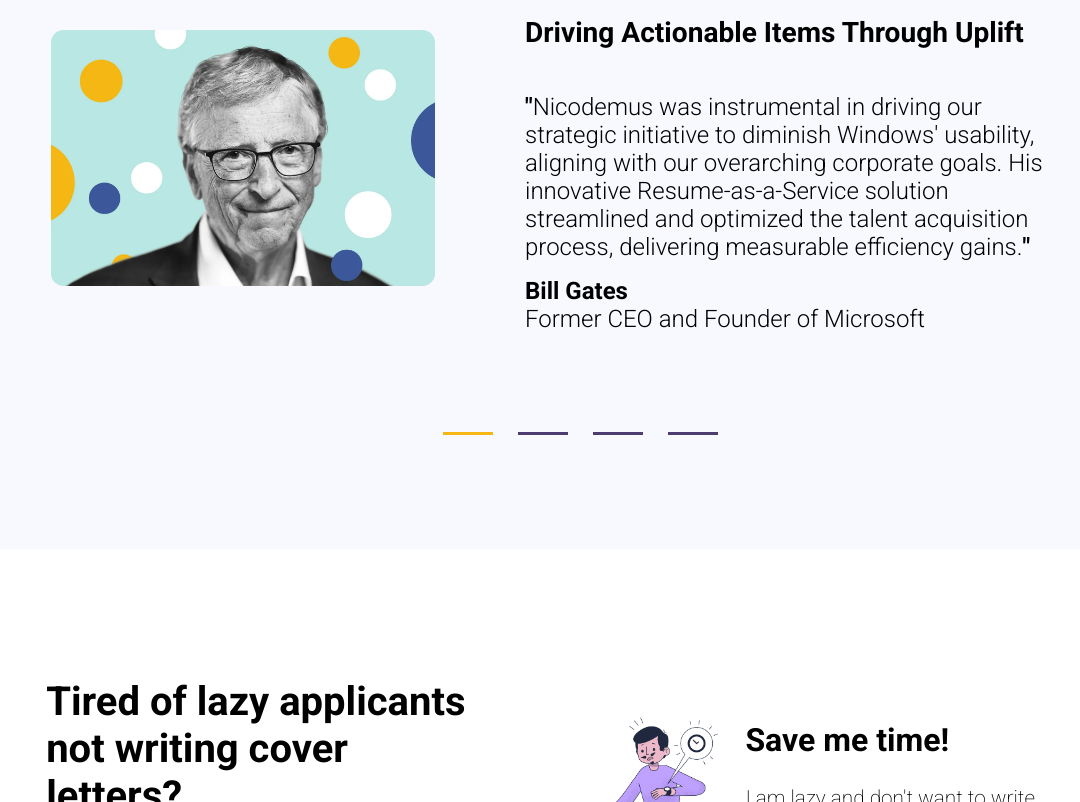
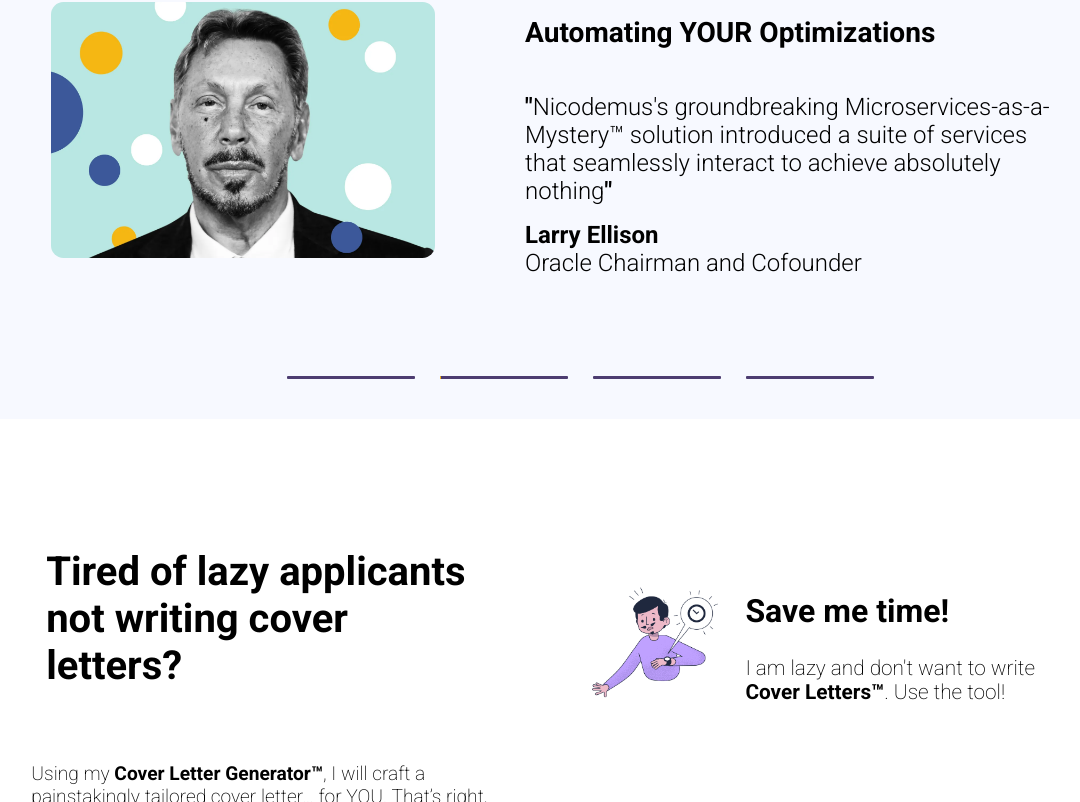
Before and after one commit to landaverdend/portfolio-site, a React (Vite) app in the folder frontend/: page /SplashView in a window 1280 px wide. Shown: the part 1510-2312 px from the top of the page, without its empty margins (92-1172 px from the left). Built offline with nearby package versions, Linux system fonts and the light colour scheme; a web font is replaced by a local one.

Commit message:
updating the drawer lmao

```diff
--- a/frontend/index.html
+++ b/frontend/index.html
@@ -3,7 +3,7 @@
   <head>
     <meta charset="UTF-8" />
     <meta name="viewport" content="width=device-width, initial-scale=1.0" />
-    <!-- <script defer src="https://landaverde.in/umami/script.js" data-website-id="56cb6dcc-c3bf-43eb-afaf-8b74acfbf2f0"></script> -->
+    <script defer src="https://landaverde.in/umami/script.js" data-website-id="56cb6dcc-c3bf-43eb-afaf-8b74acfbf2f0"></script>
     <link rel="icon" href="src/assets/images/icons/fieldsofgreen.ico" type="image/x-icon" />
     <title>Fields of Green Studios</title>
   </head>
--- a/frontend/src/views/splashView/reccomendationDrawer/ReccomendationDrawer.tsx
+++ b/frontend/src/views/splashView/reccomendationDrawer/ReccomendationDrawer.tsx
@@ -1,4 +1,4 @@
-import { useState } from 'react';
+import { useEffect, useState } from 'react';
 import './reccomendation-drawer.css';
 import BillGates from '@assets/images/reccomenders/billgates.webp';
 import LarryEllison from '@assets/images/reccomenders/larryellision.webp';
@@ -47,9 +47,33 @@ const testimonials: Array<Testimonial> = [
 ];
 
 export default function ReccomendationDrawer() {
+  const [progresses, setProgresses] = useState([0, 0, 0, 0]);
   const [testimonialIndex, setTestimonialIndex] = useState(0);
+  const [isCyclingEnabled, setIsCyclingEnabled] = useState(true);
 
   const { name, title, reccomendation, imageSrc, tagLine } = testimonials[testimonialIndex];
+
+  useEffect(() => {
+    if (!isCyclingEnabled) return;
+
+    let func = setInterval(() => {
+      setProgresses((prev) => {
+        const toUpdate = [...prev];
+        toUpdate[testimonialIndex]++;
+
+        if (toUpdate[testimonialIndex] >= 100) {
+          setTestimonialIndex((prev) => (prev + 1) % testimonials.length);
+          toUpdate[testimonialIndex] = 0;
+        }
+
+        return toUpdate;
+      });
+    }, 60);
+
+    return () => {
+      clearInterval(func);
+    };
+  }, [isCyclingEnabled, testimonialIndex]);
 
   return (
     <div className="reccomendation-container">
@@ -87,13 +111,25 @@ export default function ReccomendationDrawer() {
 
           <div className="panels">
             {testimonials.map((testimonial, i) => (
-              <span
+              <progress
                 key={testimonial.name}
-                className="panel-item"
                 onClick={() => {
                   setTestimonialIndex(i);
+                  setIsCyclingEnabled(false);
+                  setProgresses((prev) => {
+                    const toUpdate = [...prev];
+
+                    for (let j = 0; j < toUpdate.length; j++) {
+                      if (j === i) toUpdate[j] = 100;
+                      else toUpdate[j] = 0;
+                    }
+
+                    return toUpdate;
+                  });
                 }}
-                style={{ borderTop: `3px solid ${i === testimonialIndex ? '#f6b614' : 'var(--main-indigo)'}` }}></span>
+                className={`progress-bar ${testimonialIndex === i ? 'progress-bar__active' : ''}`}
+                value={progresses[i]}
+                max={100}></progress>
             ))}
           </div>
         </div>
--- a/frontend/src/views/splashView/reccomendationDrawer/reccomendation-drawer.css
+++ b/frontend/src/views/splashView/reccomendationDrawer/reccomendation-drawer.css
@@ -77,7 +77,7 @@
           font-size: clamp(1rem, 5vw, 1.5rem);
           font-weight: 300;
           max-width: 50%;
-
+          height: auto;
           .reccomender {
             font-size: clamp(0.9rem, 5vw, 1.5rem);
           }
@@ -91,18 +91,30 @@
         align-items: center;
         gap: 25px;
 
-        .panel-item {
-          display: flex;
-          justify-content: center;
-          align-items: center;
-          padding: 25px;
-          width: 15%;
-          border-top: 3px solid var(--main-indigo);
-          font-size: 1.5rem;
-          height: 1.5rem;
+        .progress-bar {
+          height: 3.5px;
+          width: clamp(50px, 10vw, 150px);
+
+          /* Reset the default appearance */
+          -webkit-appearance: none;
+          appearance: none;
         }
 
-        .panel-item:hover {
+        progress[value]::-webkit-progress-bar {
+          border-radius: 1px;
+          background: var(--main-indigo);
+        }
+
+        progress::-webkit-progress-value {
+          background: var(--main-indigo);
+          border-radius: 1px;
+        }
+
+        .progress-bar__active[value]::-webkit-progress-value {
+          background: #f6b614;
+        }
+
+        .progress-bar:hover {
           cursor: pointer;
           opacity: 0.5;
         }
@@ -110,3 +122,17 @@
     }
   }
 }
+
+@media (max-width: 600px) {
+  .reccomendation-container {
+    .reccomendation-drawer {
+      .panel-container {
+        .reccomendation-info {
+          .quote-area {
+            max-width: 90%;
+          }
+        }
+      }
+    }
+  }
+}
```
